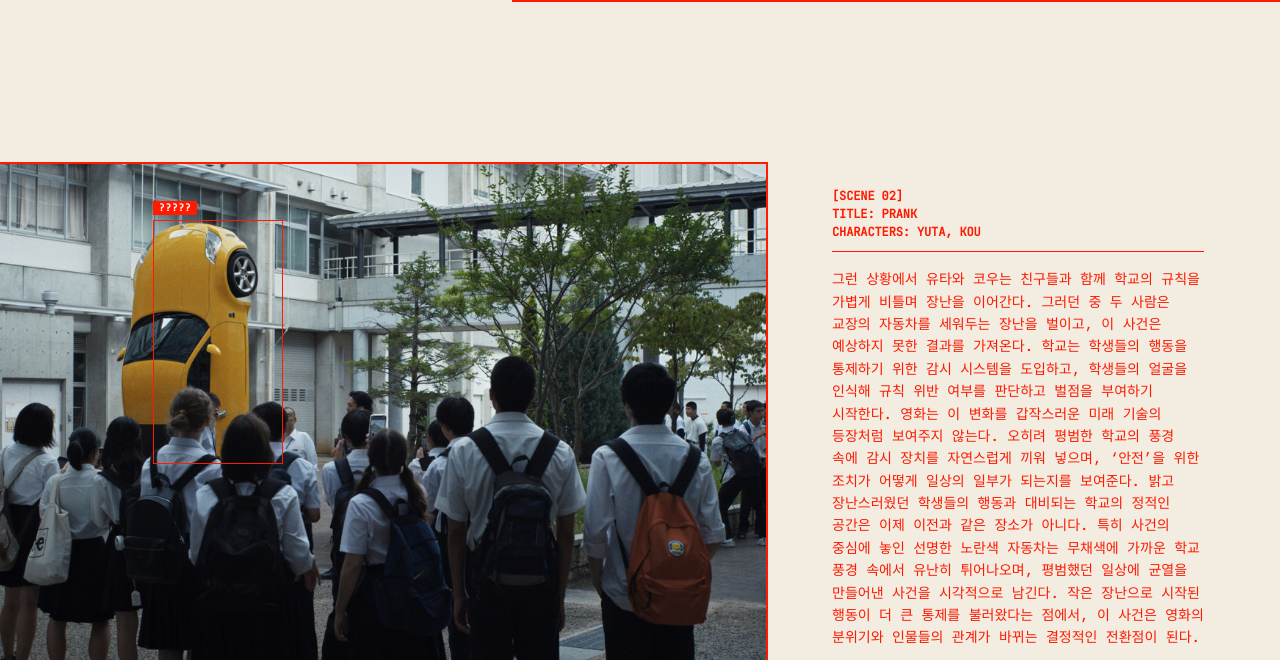
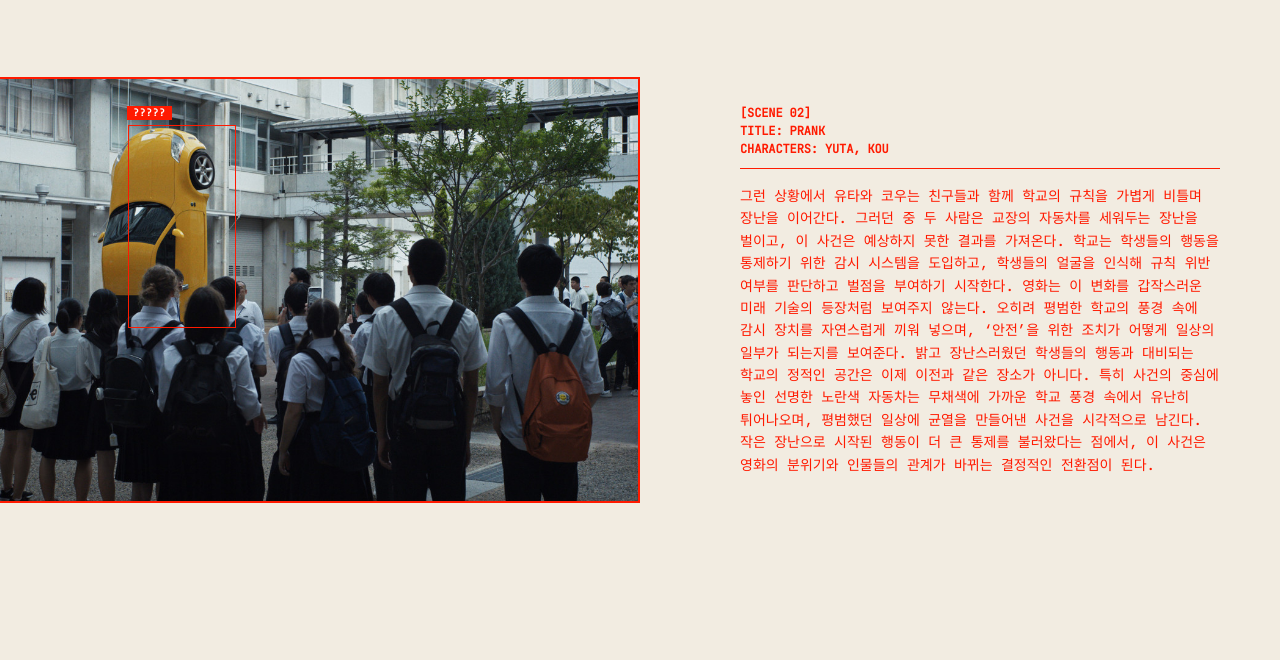
Before and after one commit to yr1617/happyend, a plain HTML site: page index.html in a window 1280 px wide. Shown: the part 2299-2959 px from the top of the page. Drawn offline with Linux system fonts and the light colour scheme.

Commit message:
Update style.css

```diff
--- a/style.css
+++ b/style.css
@@ -563,7 +563,7 @@ video {
   transform: translateY(0);
 }
 
-/* TAB 1: STORY (사진은 화면 끝, 설명은 사진 바로 옆에 밀착) */
+/* TAB 1: STORY (사진은 화면 끝, 설명글은 넓게 확보) */
 #tab-story {
   max-width: 100% !important;
   padding: 0 !important;
@@ -571,7 +571,7 @@ video {
 
 .story-node {
   display: flex;
-  flex-direction: row-reverse; /* 홀수: 사진 오른쪽 끝, 글은 사진 바로 왼쪽 */
+  flex-direction: row-reverse; /* 홀수: 사진 오른쪽 끝, 글은 넓게 왼쪽 배치 */
   align-items: center;
   justify-content: flex-start;
   gap: 40px;
@@ -581,15 +581,15 @@ video {
 }
 
 .story-node:nth-child(even) {
-  flex-direction: row; /* 짝수: 사진 왼쪽 끝, 글은 사진 바로 오른쪽 */
-  padding-right: 24px;
+  flex-direction: row; /* 짝수: 사진 왼쪽 끝, 글은 넓게 오른쪽 배치 */
+  padding-right: 0;
   padding-left: 0;
 }
 
 .node-media {
   position: relative;
-  width: 60vw;
-  max-width: 950px;
+  width: 50vw; /* 사진 너비 비율을 적절히 조정하여 텍스트 공간 넓게 부여 */
+  max-width: 850px;
   flex-shrink: 0;
   aspect-ratio: 3 / 2;
   background-color: var(--color-midnight-frame);
@@ -643,13 +643,15 @@ video {
   line-height: 1;
 }
 
+/* 설명글 블록 (제한을 풀어 넓은 영역 사용) */
 .analysis-block {
   flex: 1;
-  max-width: 420px;
+  width: 100%;
+  max-width: none; /* 너비 제한 완전히 해제 */
   display: flex;
   flex-direction: column;
   gap: 16px;
-  padding: 0 24px;
+  padding: 0 60px; /* 여유 있는 내부 여백 */
 }
 
 .analysis-meta {
@@ -1130,6 +1132,9 @@ video {
     border-left: 2px solid var(--color-signal-flare) !important;
     border-right: 2px solid var(--color-signal-flare) !important;
   }
+  .analysis-block {
+    padding: 24px 0;
+  }
   .character-grid { grid-template-columns: 1fr; }
   .char-yuta, .char-kou, .char-ata, .char-ming, .char-tom { grid-column: span 1; }
   .player-workspace { grid-template-columns: 1fr; }
```
